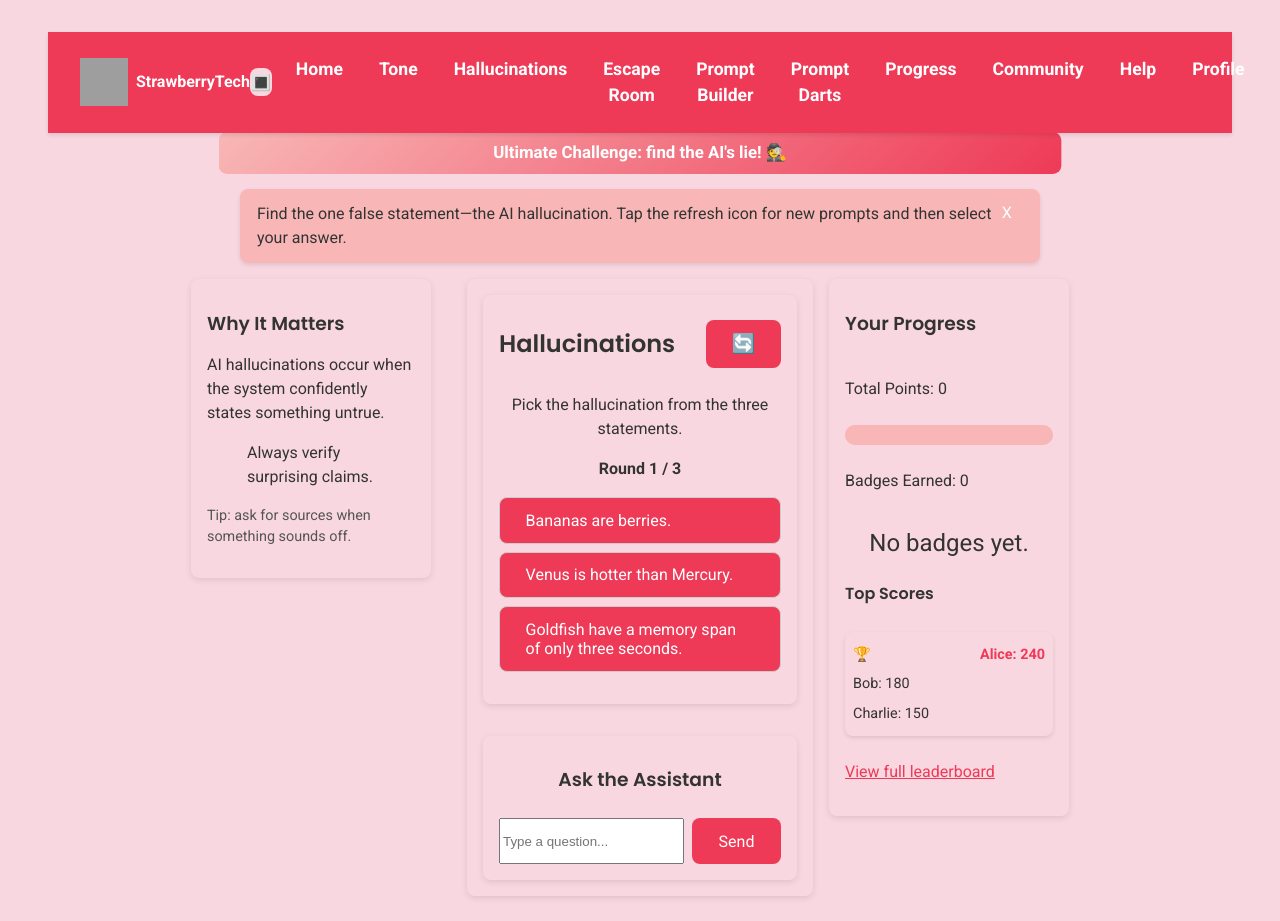
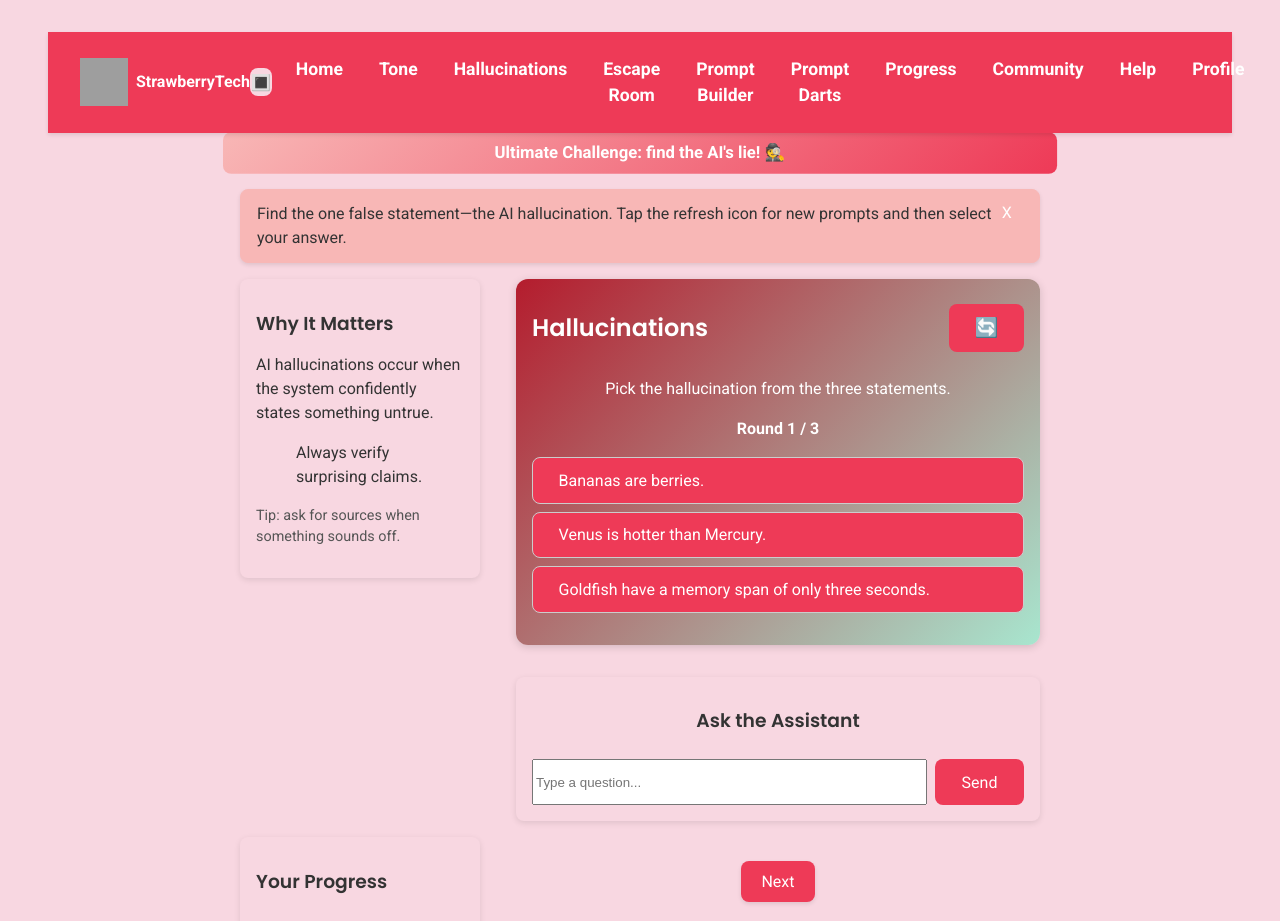
Before and after one commit to unnamedmistress/StrawberryTech, a React (Vite) app in the folder learning-games/: page /games/quiz in a window 1280 px wide. Shown: the top 921 px of the page. Built offline with nearby package versions, Linux system fonts and the light colour scheme; grey boxes are pictures that could not be loaded.

Commit message:
Revert "Improve layout consistency for Tone and Hallucinations"

```diff
--- a/learning-games/src/App.css
+++ b/learning-games/src/App.css
@@ -131,13 +131,14 @@
 }
 /* Match-3 styles */
 .match3-container {
-  grid-area: game;
   width: 100%;
   max-width: 420px;
   margin: 0 auto;
   background: linear-gradient(135deg, #ffecd2 0%, #fcb69f 100%);
   padding: 1rem;
   border-radius: 8px;
+  grid-column: 2;
+  grid-row: 1;
 }
 
 .match3-page {
@@ -149,10 +150,7 @@
 .match3-wrapper {
   width: 100%;
   display: grid;
-  grid-template-columns: 260px 1fr 260px;
-  grid-template-areas:
-    'sidebar game progress'
-    'next    next progress';
+  grid-template-columns: 260px 1fr;
   gap: 1rem;
   justify-content: center;
   align-items: start;
@@ -180,7 +178,6 @@
 }
 
 .match3-sidebar {
-  grid-area: sidebar;
   max-width: 240px;
   background: var(--color-background);
   color: var(--color-text-dark);
@@ -188,11 +185,8 @@
   border-radius: 8px;
   box-shadow: 0 2px 6px rgba(0, 0, 0, 0.1);
   text-align: left;
-}
-
-.next-area {
-  grid-area: next;
-  text-align: center;
+  grid-column: 1;
+  grid-row: 1;
 }
 
 
@@ -278,11 +272,6 @@
 @media (max-width: 600px) {
   .match3-wrapper {
     grid-template-columns: 1fr;
-    grid-template-areas:
-      'sidebar'
-      'game'
-      'progress'
-      'next';
   }
 
   .leaderboard-wrapper {
--- a/learning-games/src/pages/DragDropGame.css
+++ b/learning-games/src/pages/DragDropGame.css
@@ -11,6 +11,7 @@
   align-items: start;
   grid-template-columns: 1fr;
   grid-template-areas:
+    "sidebar"
     "game"
     "progress"
     "next";
@@ -19,10 +20,6 @@
 .dragdrop-game {
   padding: 1rem;
   grid-area: game;
-  background: var(--color-background);
-  color: var(--color-text-dark);
-  border-radius: 8px;
-  box-shadow: 0 2px 6px rgba(0,0,0,0.1);
 }
 
 .progress-sidebar {
@@ -31,7 +28,6 @@
 
 .next-area {
   grid-area: next;
-  text-align: center;
 }
 
 .sentence {
@@ -116,6 +112,7 @@
   .dragdrop-wrapper {
     grid-template-columns: 1fr 260px;
     grid-template-areas:
+      "sidebar progress"
       "game progress"
       "next progress";
   }
--- a/learning-games/src/pages/DragDropGame.tsx
+++ b/learning-games/src/pages/DragDropGame.tsx
@@ -1,7 +1,6 @@
 import { useState } from 'react'
 import { Link } from 'react-router-dom'
 import ProgressSidebar from '../components/layout/ProgressSidebar'
-import InstructionBanner from '../components/ui/InstructionBanner'
 import './DragDropGame.css'
 
 const tones = [
@@ -64,9 +63,6 @@ export default function DragDropGame() {
 
   return (
     <div className="dragdrop-page">
-      <InstructionBanner>
-        Drag a tone into the blank to see how the wording changes.
-      </InstructionBanner>
       <div className="dragdrop-wrapper">
         <div className="dragdrop-game">
           <h2>Drag a tone into the blank</h2>
--- a/learning-games/src/pages/Match3Game.tsx
+++ b/learning-games/src/pages/Match3Game.tsx
@@ -328,20 +328,15 @@ export default function Match3Game() {
         <div className="match3-container">
           <ToneMatchGame onComplete={handleComplete} />
         </div>
-        <ProgressSidebar />
-        <div className="next-area">
-          <button
-            className="btn-primary"
-            onClick={() => navigate('/games/quiz')}
-          >
-            Next Lesson
-          </button>
-          <p style={{ marginTop: '1rem' }}>
-            <Link to="/leaderboard">Return to Progress</Link>
-          </p>
-        </div>
       </div>
       <RobotChat />
+      <p style={{ marginTop: '1rem', textAlign: 'center' }}>
+        <button className="btn-primary" onClick={() => navigate('/games/quiz')}>Next Lesson</button>
+
+      </p>
+      <p style={{ marginTop: '1rem', textAlign: 'center' }}>
+        <Link to="/leaderboard">Return to Progress</Link>
+      </p>
     </div>
   );
 }
--- a/learning-games/src/pages/QuizGame.css
+++ b/learning-games/src/pages/QuizGame.css
@@ -1,21 +1,21 @@
 .truth-game {
   width: 100%;
   display: grid;
-  grid-template-columns: 260px 1fr 260px;
+  grid-template-columns: 260px 1fr;
   grid-template-areas:
-    "sidebar game progress"
-    "next    next progress";
+    "sidebar game"
+    "progress next";
   gap: 1rem;
   justify-content: center;
   align-items: start;
 }
 
 .statements {
-  background: var(--color-background);
-  color: var(--color-text-dark);
+  background: linear-gradient(135deg, var(--color-purple-dark), var(--color-blue));
+  color: #fff;
   padding: 1rem;
-  border-radius: 8px;
-  box-shadow: 0 2px 6px rgba(0,0,0,0.1);
+  border-radius: 12px;
+  box-shadow: 0 2px 8px rgba(0,0,0,0.15);
   margin-bottom: 1rem;
 }
 
@@ -148,11 +148,6 @@
   display: flex;
   flex-direction: column;
   gap: 1rem;
-  background: var(--color-background);
-  color: var(--color-text-dark);
-  padding: 1rem;
-  border-radius: 8px;
-  box-shadow: 0 2px 6px rgba(0,0,0,0.1);
 }
 
 .next-area {
```
